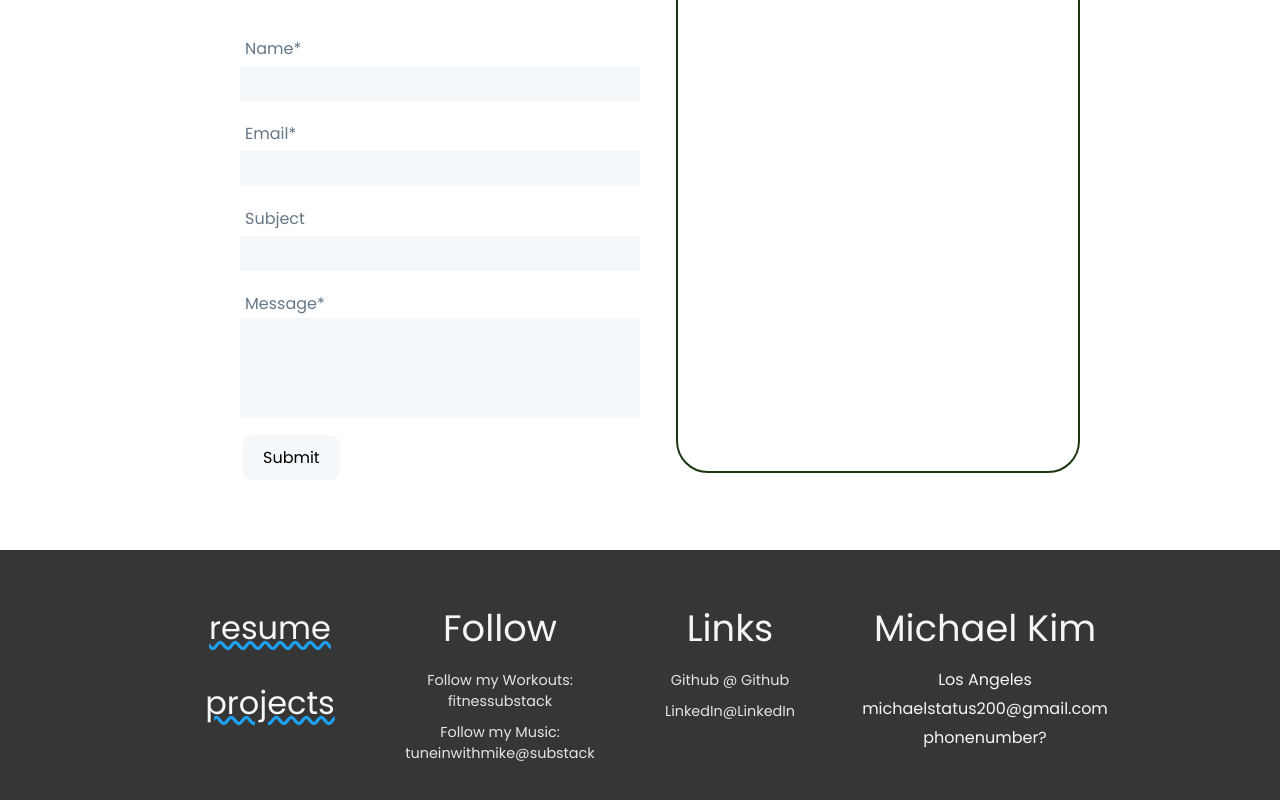
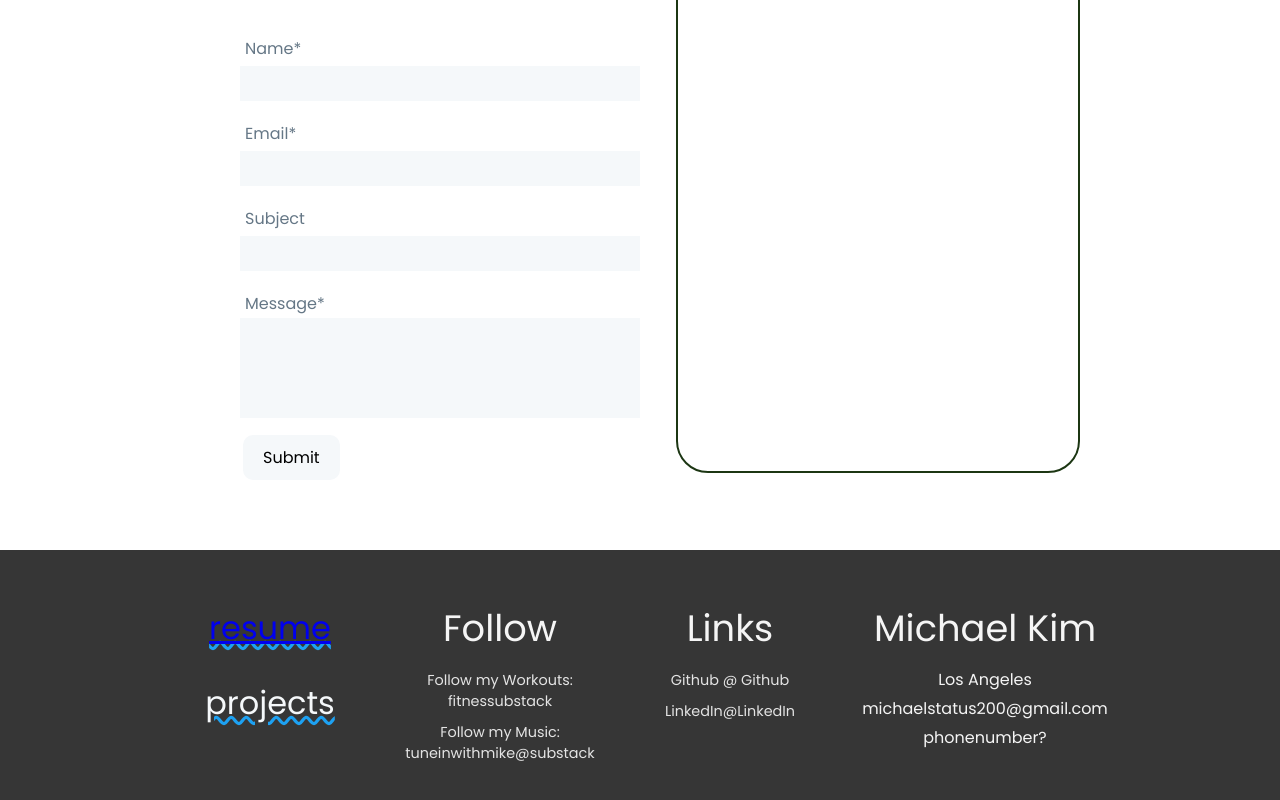
Before and after one commit to sparklingwaterlemon/Portfolio, a React (Create React App) app: page / in a window 1280 px wide. Shown: the part 1970-2770 px from the top of the page. Built offline with nearby package versions, Linux system fonts and the light colour scheme.

Commit message:
Routes Version 1

```diff
--- a/src/Components/FooterSection/FooterSection.jsx
+++ b/src/Components/FooterSection/FooterSection.jsx
@@ -1,5 +1,6 @@
 import "./FooterSection.css";
-
+import Test from "../Test/Test";
+import { Link } from "react-router-dom";
 
 export default function FooterSection(){
     return (
@@ -7,7 +8,7 @@ export default function FooterSection(){
 
             <div className="resume-footer">
                 <div className="rf top">
-                    resume
+                    <Link to="test">resume</Link>
                 </div>
                 <div className="rf bottom">
                     projects
--- a/src/Components/Test/Test.jsx
+++ b/src/Components/Test/Test.jsx
@@ -1,5 +1,12 @@
+import { Link } from "react-router-dom";
+
 export default function Test(){
     return(
-        <h1> Testing Page</h1>
+        <>
+            <h1> Testing Page </h1>
+            <div>
+                <Link to="/">Back</Link>
+            </div>
+        </>
     )
 }
--- a/src/Pages/App/App.jsx
+++ b/src/Pages/App/App.jsx
@@ -12,6 +12,7 @@ import FooterSection from '../../Components/FooterSection/FooterSection';
 
 
 // import ProjectSectionA from '../../Components/ProjectSectionA/ProjectSectionA';
+
 
 
 
--- a/src/index.js
+++ b/src/index.js
@@ -1,13 +1,20 @@
 import React from 'react';
 import ReactDOM from 'react-dom/client';
+
+import { BrowserRouter, Routes, Route } from 'react-router-dom';
+
 import App from './Pages/App/App';
-import { BrowserRouter as Router, Routes, Route } from 'react-router-dom';
-
+import Test from './Components/Test/Test';
 
 const root = ReactDOM.createRoot(document.getElementById('root'));
 root.render(
   <React.StrictMode>
-    <App />
+    <BrowserRouter>
+      <Routes>
+        <Route path="/" element={<App/>}/>
+        <Route path="test" element={<Test />} />
+      </Routes>
+    </BrowserRouter>
   </React.StrictMode>
 );
 
```
